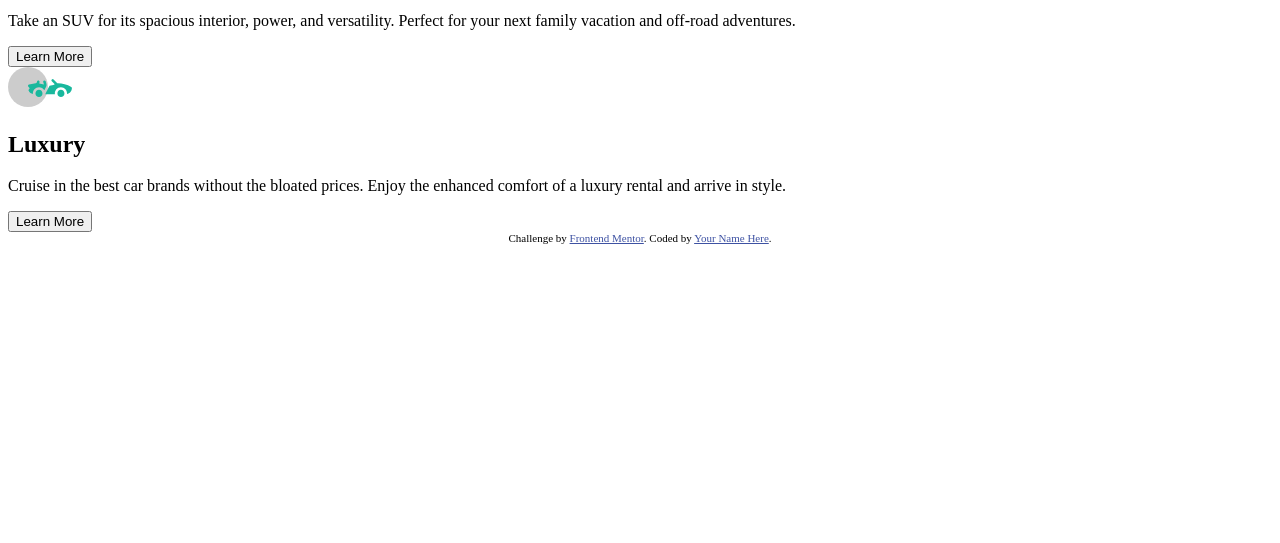
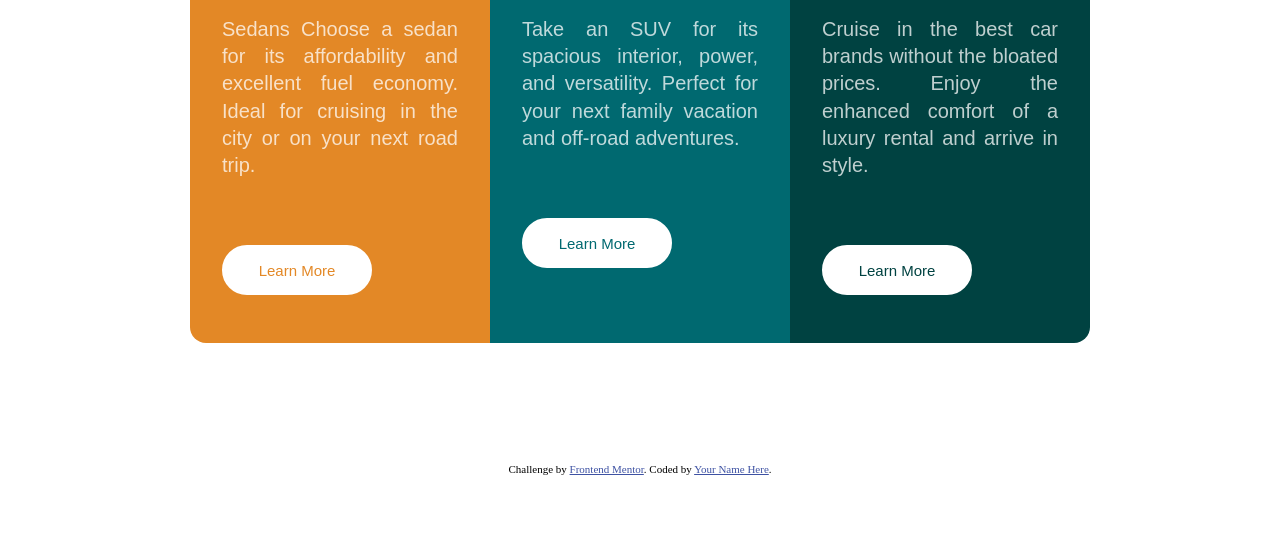
Before and after one commit to divine11111111/3-column-preview-card-component-main, a plain HTML site: page index.html in a window 1280 px wide. Shown: the part 273-816 px from the top of the page. Drawn offline with Linux system fonts and the light colour scheme.

Commit message:
finished css and addtional html

```diff
--- a/index.html
+++ b/index.html
@@ -16,6 +16,7 @@
 
       <!-- Feel free to remove these styles or customise in your own stylesheet 👍 -->
       <style>
+
          .attribution {
             font-size: 11px;
             text-align: center;
@@ -27,29 +28,30 @@
    </head>
    <body>
       <div class="container">
-         <div class="sub-con1">
-            <img src="images/icon-sedans.svg" alt="sedans">
+         <div class="sub-con sub-con1">
+            <img class="con-image" src="images/icon-sedans.svg" alt="sedans">
             <h2 class="con-head">Sedans</h2>
             <p class="con-content">Sedans Choose a sedan for its affordability and excellent fuel economy.
       Ideal for cruising in the city or on your next road trip.</p>
-               <button class="con-btn">Learn More</button>
+
+               <div class="btn-alignment"><button class="con-btn btn1">Learn More</button></div>
          </div>
 
-         <div class="sub-con2">
-            <img src="images/icon-suvs.svg" alt="suv's">
+         <div class="sub-con sub-con2">
+            <img class="con-image" src="images/icon-suvs.svg" alt="suv's">
             <h2 class="con-head">SUVS</h2>
             <p class="con-content">Take an SUV
       for its spacious interior, power, and versatility. Perfect for your next
       family vacation and off-road adventures.</p>
-               <button class="con-btn">Learn More</button>
+               <div class="btn-alignment"><button class="con-btn btn2">Learn More</button></div>
          </div>
-         <div class="sub-con3">
-            <img src="images/icon-luxury.svg" alt="luxury">
+         <div class="sub-con sub-con3">
+            <img class="con-image" src="images/icon-luxury.svg" alt="luxury">
             <h2 class="con-head">Luxury</h2>
             <p class="con-content">Cruise in the best car
       brands without the bloated prices. Enjoy the enhanced comfort of a luxury
       rental and arrive in style.</p>
-               <button class="con-btn">Learn More</button>
+               <div class="btn-alignment"><button class="con-btn btn3">Learn More</button></div>
          </div>
 
       </div>
--- a/style.css
+++ b/style.css
@@ -1,2 +1,124 @@
 
    @import url('https://fonts.googleapis.com/css2?family=Big+Shoulders+Display:wght@700&family=Lexend+Deca&display=swap');
+
+   body {
+      display: grid;
+      align-items: center;
+      height: 100vh;
+      place-items: center;
+   }
+
+   .container {
+      width: 900px;
+      display: grid;
+      grid-template-columns: repeat(3, 300px);
+      /* justify-items: flex-start; */
+   }
+
+
+   .con-image {
+      margin-top: 2rem;
+   }
+   .sub-con {
+      padding: 2rem;
+   }
+
+   .sub-con1 {
+      background-color: hsl(31, 77%, 52%);
+      color: hsl(0, 0%, 100%);
+      border-top-left-radius: 1rem;
+      border-bottom-left-radius: 1rem;
+   }
+
+   .sub-con2 {
+      background-color: hsl(184, 100%, 22%);
+      color: hsl(0, 0%, 100%);
+   }
+
+   .sub-con3 {
+      background-color: hsl(179, 100%, 13%);
+      color: hsl(0, 0%, 100%);
+      border-top-right-radius: 1rem;
+      border-bottom-right-radius: 1rem;
+   }
+
+   .con-head {
+      font-family: 'Big Shoulders Display', sans-serif;
+      font-weight: 700;
+      font-size: 2.5rem;
+      color: hsl(0, 0%, 95%);
+      margin-bottom: 2rem;
+   }
+
+   .con-content {
+      font-family: 'Lexend Decas', sans-serif;
+      font-weight: 400;
+      font-size: 20px;
+      line-height: 1.7rem;
+      text-align: justify;
+      color: hsla(0, 0%, 100%, 0.75);
+      margin-bottom: 2rem;
+   }
+
+   button {
+      cursor: pointer;
+      border: 2px solid hwb(0 100% 0%);
+      background-color: hsl(0, 0%, 100%);
+      width: 150px;
+      height: 50px;
+      font-family: 'Lexend Decas', sans-serif;
+      border-radius: 3rem;
+      font-size: 15px;
+      font-weight: 400;
+      margin-bottom: 1rem;
+      transition: transform .5s ease-in-out;
+   }
+
+   .btn-alignment {
+      display: grid;
+      align-items: end;
+      width: 200px;
+      height: 100px;
+   }
+
+   button:hover, button:active {
+      background-color: transparent;
+      color: hsl(0, 0%, 95%);
+      transform: scale(1.01);
+   }
+
+   .btn1 {
+      color: hsl(31, 77%, 52%);
+   }
+
+   .btn2 {
+      color: hsl(184, 100%, 22%);
+   }
+   .btn3 {
+      color: hsl(179, 100%, 13%);
+   }
+
+
+   @media screen and (max-width: 768px) and (max-width: 1440px){
+      body {
+         overflow-x: hidden;
+         height: 100%;
+      }
+
+      .container {
+         width: 100%;
+         margin-top: 3rem;
+      display: grid;
+      grid-template-columns: 1fr;
+      }
+
+      .sub-con1 {
+         border-top-right-radius: 1rem;
+         border-bottom-left-radius: 0;
+      }
+
+      .sub-con3 {
+         border-bottom-left-radius: 1rem;
+         border-top-right-radius: 0;
+      }
+   }
```
